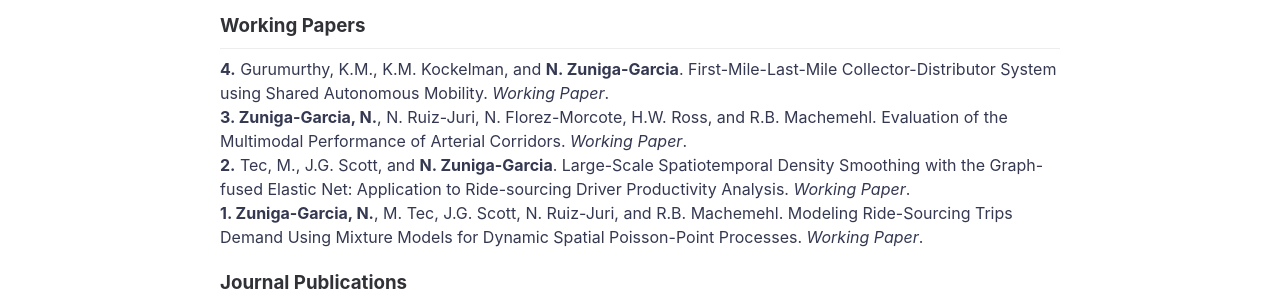
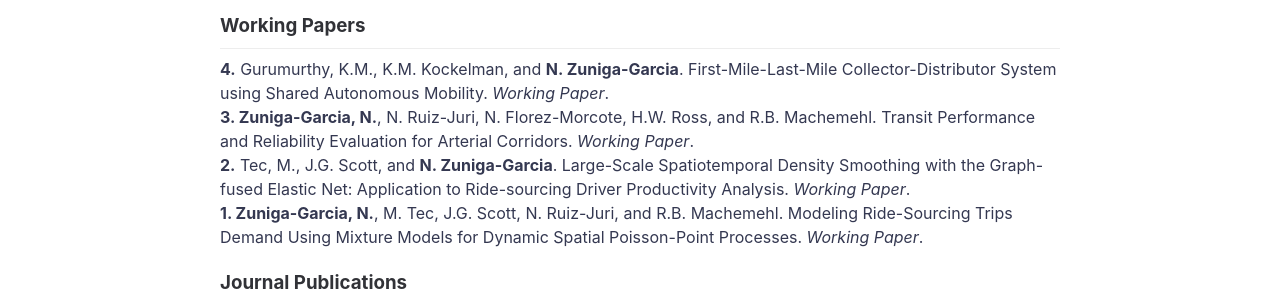
Before and after one commit to nzunigag/nzunigag.github.io, a Jekyll site: the page built from research.md, in a window 1280 px wide and 900 px high. Shown: the part 400-700 px from the top of the window. Built offline with Jekyll 4.4.1, drawn with Linux system fonts in a browser that asks for light colours.

Commit message:
Update research.md

```diff
--- a/research.md
+++ b/research.md
@@ -11,8 +11,7 @@ ___
 
 <b>4.</b> Gurumurthy, K.M., K.M. Kockelman, and <b>N. Zuniga-Garcia</b>. First-Mile-Last-Mile Collector-Distributor System using Shared Autonomous Mobility. <i> Working Paper</i>.
 <br>
-<b>3. Zuniga-Garcia, N.</b>, N. Ruiz-Juri, N. Florez-Morcote, H.W. Ross, and R.B. Machemehl. Evaluation of the Multimodal
-Performance of Arterial Corridors. <i> Working Paper</i>.
+<b>3. Zuniga-Garcia, N.</b>, N. Ruiz-Juri, N. Florez-Morcote, H.W. Ross, and R.B. Machemehl. Transit Performance and Reliability Evaluation for Arterial Corridors. <i> Working Paper</i>.
 <br>
 <b>2.</b> Tec, M., J.G. Scott, and <b>N. Zuniga-Garcia</b>. Large-Scale Spatiotemporal Density Smoothing with the Graph-fused Elastic Net: Application to Ride-sourcing Driver Productivity Analysis. <i> Working Paper</i>.
 <br>
```
